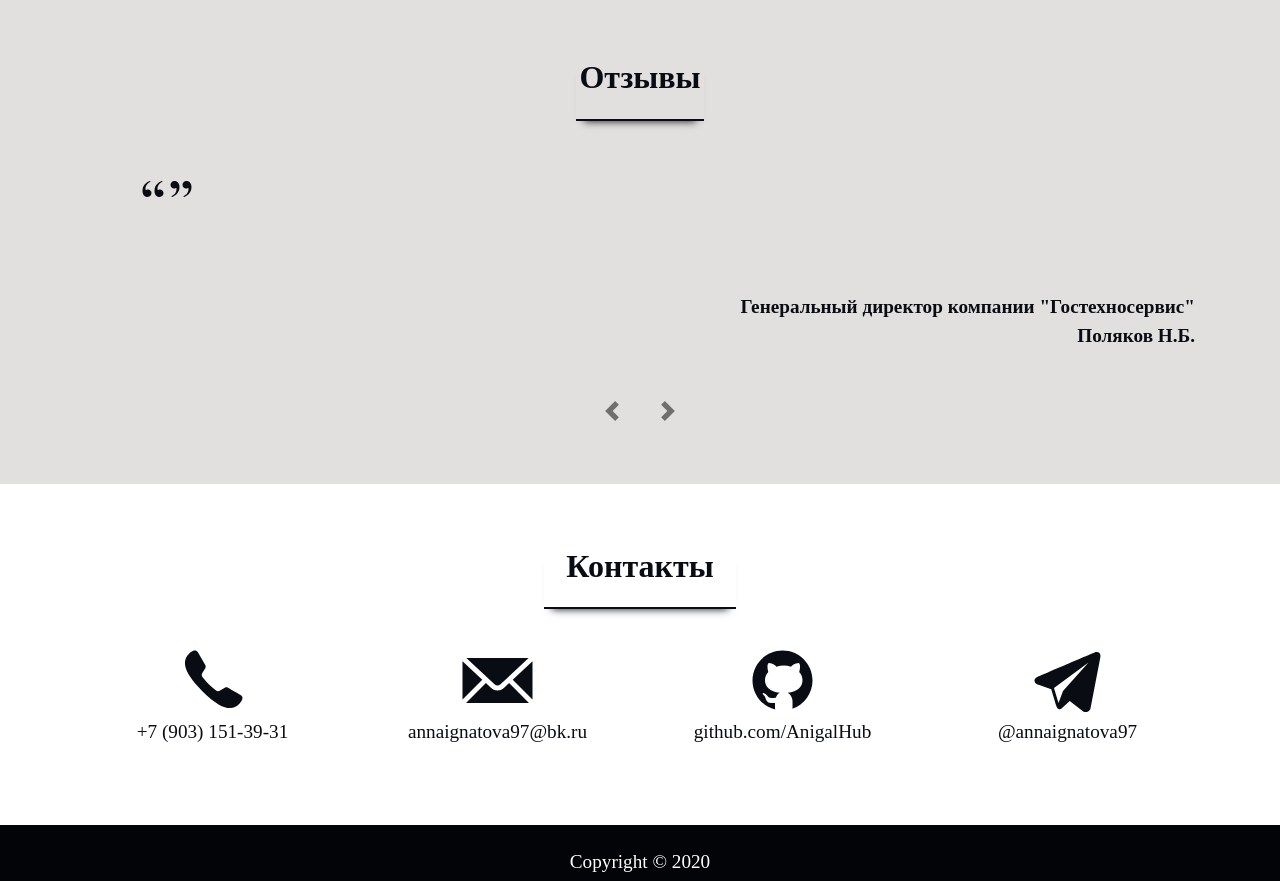
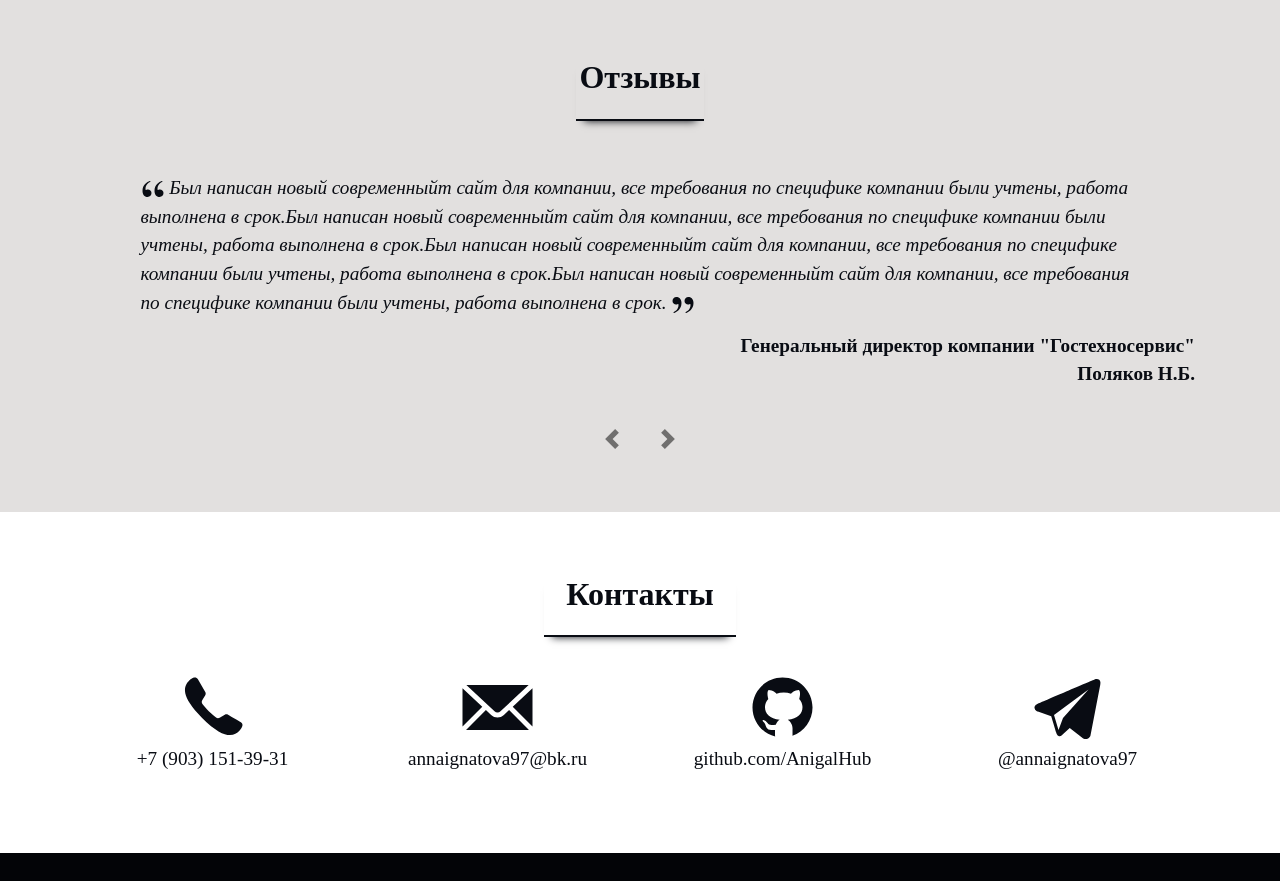
Before and after one commit to AnigalHub/Portfolio, a Nuxt app: page / in a window 1280 px wide. Shown: the part 3440-4321 px from the top of the page. Built offline with nearby package versions, Linux system fonts and the light colour scheme.

Commit message:
изменены отступы

```diff
--- a/components/reviews.vue
+++ b/components/reviews.vue
@@ -2,7 +2,7 @@
     <div id="Reviews">
       <b-container>
       <h2>Отзывы</h2>
-        <b-carousel v-model="slide" ref="myCarousel" :interval="4000" background="transparent" img-width="400" img-height="90">
+        <b-carousel v-model="slide" ref="myCarousel" :interval="4000" background="transparent" img-width="400" img-height="100">
           <b-carousel-slide  v-for="item in myArray" :key="item.id"  img-blank>
             <div class="text">
               <Left_quotes_svg/>
@@ -18,7 +18,6 @@
         <a class="carousel-control-next" @click="nextSlide()" data-slide="next">
           <span class="carousel-control-next-icon"></span>
         </a>
-
       </b-container>
     </div>
 </template>
@@ -33,11 +32,17 @@
         return {
           slide: 0,
           myArray: [
-            {id:1,review:'Был написан новый современныйт сайт для компании, все требования по специфике компании были учтены, работа выполнена в срок.',
+            {id:1,review:'Был написан новый современныйт сайт для компании, все требования по специфике компании были учтены, работа выполнена в срок.Был написан новый современныйт сайт для компании, все требования по специфике компании были учтены, работа выполнена в срок.' +
+                'Был написан новый современныйт сайт для компании, все требования по специфике компании были учтены, работа выполнена в срок.' +
+                'Был написан новый современныйт сайт для компании, все требования по специфике компании были учтены, работа выполнена в срок.',
               author:'Генеральный директор компании "Промэлектронсервис"<br> Альпов А.В.',style: false},
-            {id:2,review:'',
+            {id:2,review:'Был написан новый современныйт сайт для компании, все требования по специфике компании были учтены, работа выполнена в срок.' +
+                'Был написан новый современныйт сайт для компании, все требования по специфике компании были учтены, работа выполнена в срок.' +
+                'Был написан новый современныйт сайт для компании, все требования по специфике компании были учтены, работа выполнена в срок.' +
+                'Был написан новый современныйт сайт для компании, все требования по специфике компании были учтены, работа выполнена в срок.' ,
               author:'Генеральный директор компании "Гостехносервис"<br>Поляков Н.Б.',style: false},
-            {id:3,review:'',
+            {id:3,review:'Был написан новый современныйт сайт для компании, все требования по специфике компании были учтены, работа выполнена в срок.' +
+                'Был написан новый современныйт сайт для компании, все требования по специфике компании были учтены, работа выполнена в срок.',
               author:'Генеральный директор компании "Аваконт"<br>Поляков Н.Б.',style: true},
           ]
         }
@@ -63,6 +68,10 @@
       text-align: end !important;
     }
   }
+  .w-100 {
+    width: 100% !important;
+    height: 100% !important;
+  }
 
 </style>
 <style lang="scss" scoped>
@@ -79,10 +88,10 @@
     font-style: italic;
     display: block;
     margin: 2% 5% 0 5% ;
-    height: 8vh;
+    height: 10vh;
   }
   .author{
-    margin-top: 5%;
+    margin-top: 7%;
     margin-left: 50%;
     justify-content: end !important;
     font-weight: 800;
```
